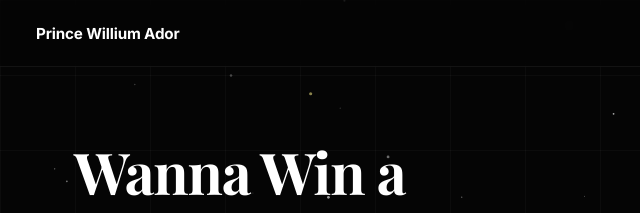
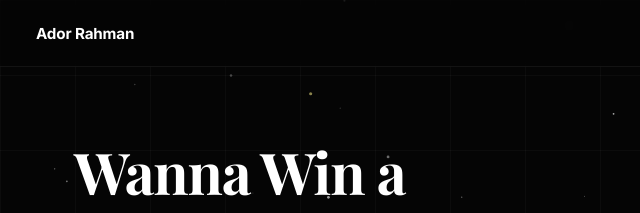
Before and after one commit to ador1495/ador1495.github.io, a plain HTML site: page index.html in a window 1280 px wide. Shown: the top 213 px of the page, 0-640 px from the left. Drawn offline with nearby package versions, Linux system fonts and the light colour scheme; a web font is replaced by a local one.

```diff
--- a/index.html
+++ b/index.html
@@ -408,7 +408,7 @@
 
   <!-- Navigation -->
   <header class="navbar">
-    <a href="#" class="brand-name">Prince Willium Ador</a>
+    <a href="#" class="brand-name">Ador Rahman</a>
     <a href="#book" class="nav-btn">Book a Call <span>&rarr;</span></a>
   </header>
 
```
